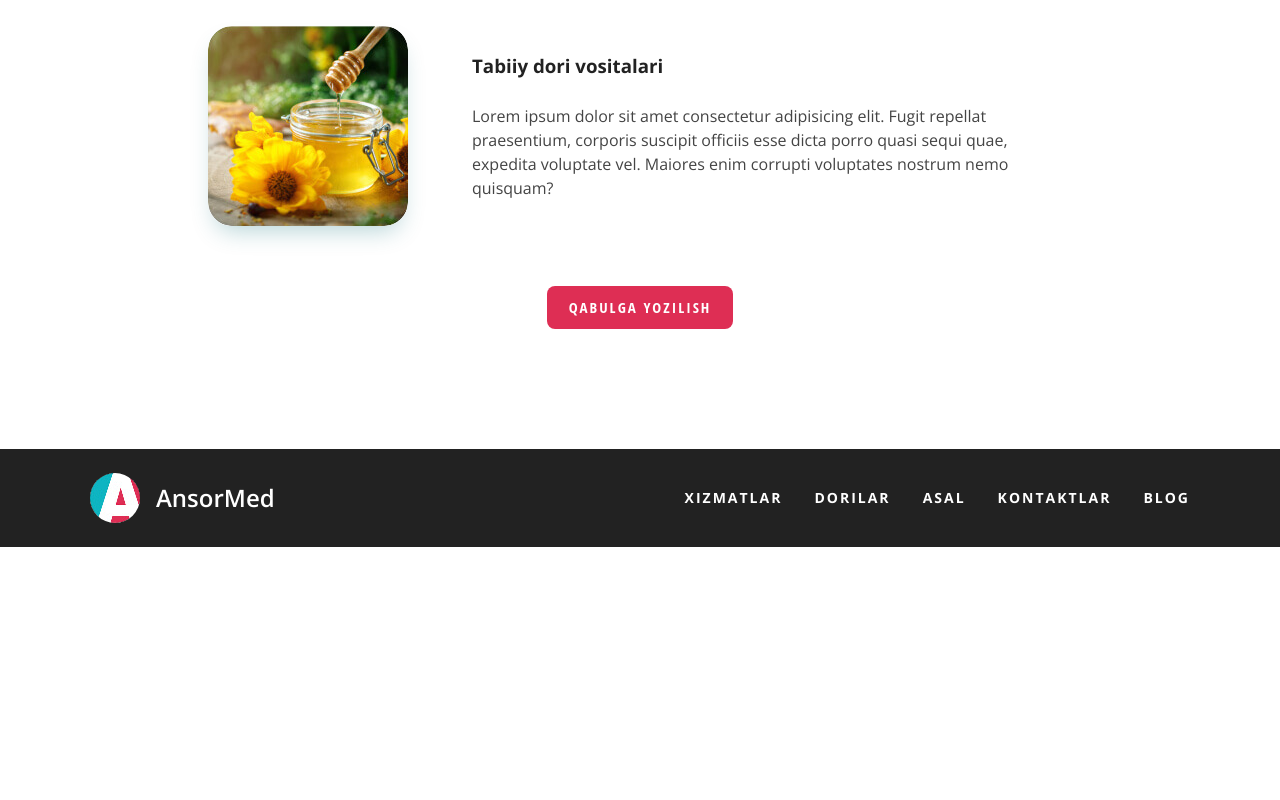
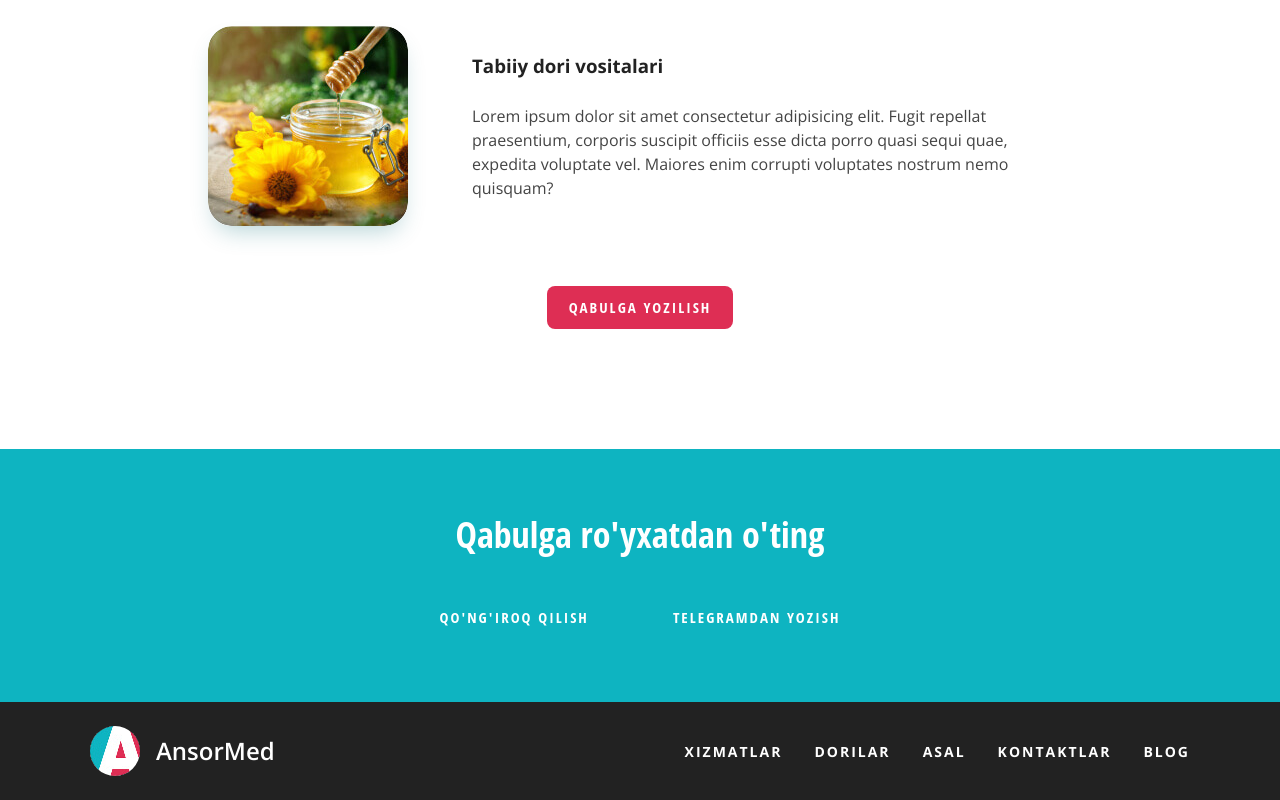
Before and after one commit to man-frontend/ansormed, a plain HTML site: page index.html in a window 1280 px wide. Shown: the part 1648-2448 px from the top of the page. Before the commit the page ends 2195 px from the top, so only its background shows below. Drawn offline with nearby package versions, Linux system fonts and the light colour scheme; files that its build step writes are made by us from their sources.

Commit message:
Add cta section.Add links to sta section

```diff
--- a/css/styles.css
+++ b/css/styles.css
@@ -3,6 +3,12 @@
 *{
   box-sizing: border-box;
 }
+
+
+html {
+  scroll-behavior: smooth;
+}
+
 
 body {
   padding: 0;
@@ -132,10 +138,12 @@ color: #fff;
   text-transform: uppercase;
 }
 
+
 .main-link:hover {
   background-color: #fff;
   color: #de2e54;
 }
+
 
 .main-link:active {
   background-color: #de2e54;
@@ -152,6 +160,20 @@ color: #fff;
 .main-link-solid:active {
   background-color: rgba(222, 46, 84, 0.6);
   opacity: 1;
+}
+
+
+.main-link-outline {
+  border-color: #fff;
+  background-color: transparent;
+  color: #fff;
+}
+
+
+.main-link-outline:hover {
+  border-color: transparent;
+  background-color: #de2e54;
+  color: #fff;
 }
 
 
@@ -257,6 +279,36 @@ align-self: flex-end;
   justify-content: center;
 }
 
+
+/* CTA */
+.cta {
+  padding-top: 64px;
+  padding-bottom: 64px;
+  background-color: #0eb4c1;
+  color: #fff;
+}
+
+.cta-heading {
+  margin-top: 0;
+  margin-bottom: 40px;
+  font-size: 36px;
+  line-height: 1.2;
+  font-family: "Open Sans Condensed", "Open Sans", "Arial", "sans-serif";
+  text-align: center;
+}
+
+
+.cta-links {
+  display: flex;
+  justify-content: center;
+  align-items: center;
+}
+
+
+.cta-links-item:not(:last-child) {
+  margin-right: 40px;
+}
+
 /* SITE-FOOTER */
 .site-footer {
   padding-top: 24px;
--- a/index.html
+++ b/index.html
@@ -43,7 +43,7 @@
       </ul>
      </nav>
 
-     <a class="main-link" href="#">Qabulga yozilish</a>
+     <a class="main-link" href="#index-cta">Qabulga yozilish</a>
   </div>
  </header>
 
@@ -55,7 +55,7 @@
       <div class="hero-content">
         <h2 class="hero-heading">Tabiiy davolash usullari yordamida kasalliklardan xalos bo'ling.</h2>
         <p class="hero-text">Hijoma,manual terapiya,zuluk va turli tabiiy giyohlar eng ko'p uchraydigan kasalliklarni yengishda yordam beradi.Sog'ligingizni o'z ishining professionallariga ishonib topshiring.</p>
-        <a class="main-link main-link-solid" href="#">Qabulga yozilish</a>
+        <a class="main-link main-link-solid" href="#index-cta">Qabulga yozilish</a>
       </div>
 
       <img class="hero-img" src="img/AnsorMed hojayinini rasmi.png" alt="Ulug'bek Azamatov,tabib,hajjom" width="423" height="504" srcset="img/AnsorMed hojayinini rasmi.png, img/AnsorMed hojayinini rasmi@2x.png">
@@ -109,11 +109,22 @@ shifobaxsh ta’sir ko’rsatmaydi.</p>
     </ul>
 
     <div class="index-services-actions">
-      <a class="main-link" href="#">Qabulga yozilish</a>
+      <a class="main-link" href="#index-cta">Qabulga yozilish</a>
     </div>
   </div>
 </section>
 
+
+<!-- CTA -->
+ <section class="cta" id="index-cta">
+  <div class="container">
+    <h2 class="cta-heading">Qabulga ro'yxatdan o'ting</h2>
+    <div class="cta-links">
+      <a class="cta-links-item main-link main-link-outline" href="tel:+998901333344">Qo'ng'iroq qilish</a>
+      <a class="cta-links-item main-link main-link-outline" href="https://t.me/ansor_admin" target="_blank">Telegramdan yozish</a>
+    </div>
+  </div>
+ </section>
   </main>
 
 
```
